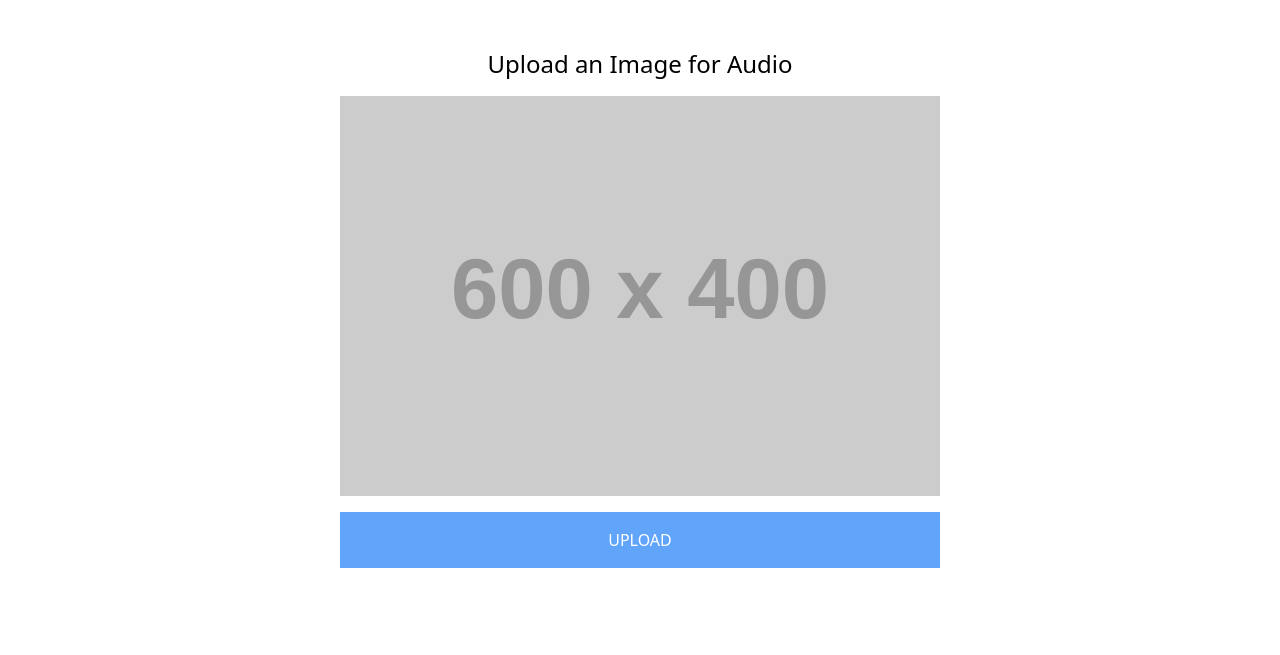
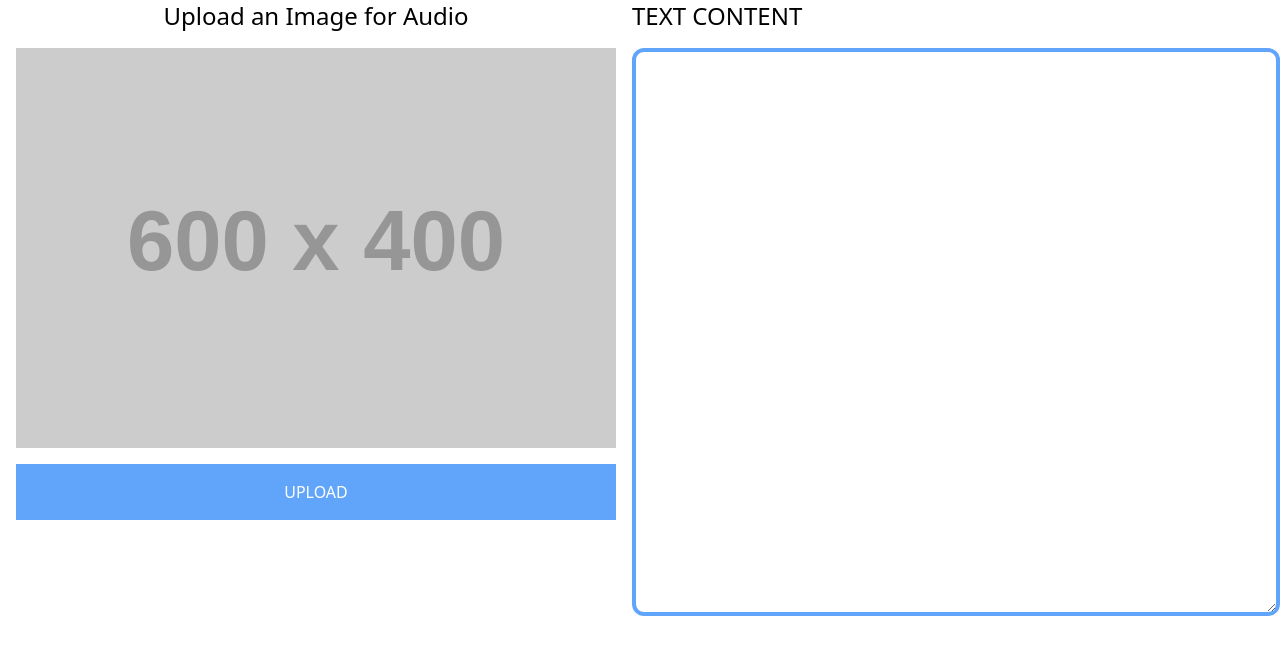
Before and after one commit to AjayiMike/image-to-ocr-to-tts, a Flask app: page / in a window 1280 px wide. Shown: the top 655 px of the page. Run offline with Flask 3, Linux system fonts and the light colour scheme; grey boxes labelled with a size stand in for pictures from a placeholder-image service; some libraries are stand-ins or nearby versions.

Commit message:
code refactor

```diff
--- a/templates/index.html
+++ b/templates/index.html
@@ -1,12 +1,10 @@
 <!DOCTYPE html>
 <html lang="">
+
 <head>
     <meta charset="UTF-8" />
     <meta name="viewport" content="width=device-width, initial-scale=1.0" />
-        <script
-            type="text/javascript"
-            src="/static/js/amplitude.js"
-        ></script>
+    <script type="text/javascript" src="/static/js/amplitude.js"></script>
     <script src="/static/js/tailwindcss-3.3.5.js"></script>
     <script src="/static/js/socket.io.min.js"></script>
     <script>
@@ -33,8 +31,8 @@
             height: 20px;
             cursor: pointer;
         }
-            div#progress-container:hover
-                input[type="range"].amplitude-song-slider::-webkit-slider-thumb {
+
+        div#progress-container:hover input[type="range"].amplitude-song-slider::-webkit-slider-thumb {
             display: block;
         }
 
@@ -55,6 +53,7 @@
         }
 
         @media all and (-ms-high-contrast: none) {
+
             div#progress-container *::-ms-backdrop,
             div#progress-container progress#song-played-progress {
                 color: #fa6733;
@@ -70,19 +69,17 @@
             }
         }
 
-            div#progress-container
-                progress#song-played-progress[value]::-webkit-progress-bar {
+        div#progress-container progress#song-played-progress[value]::-webkit-progress-bar {
             background: none;
             border-radius: 5px;
         }
 
-            div#progress-container
-                progress#song-played-progress[value]::-webkit-progress-value {
+        div#progress-container progress#song-played-progress[value]::-webkit-progress-value {
             background-color: #fa6733;
             border-radius: 5px;
         }
-            div#progress-container
-                progress#song-played-progress::-moz-progress-bar {
+
+        div#progress-container progress#song-played-progress::-moz-progress-bar {
             background: none;
             border-radius: 5px;
             background-color: #fa6733;
@@ -106,26 +103,26 @@
             border: none;
             background-color: #d7dee3;
         }
-            div#progress-container
-                progress#song-buffered-progress[value]::-webkit-progress-bar {
+
+        div#progress-container progress#song-buffered-progress[value]::-webkit-progress-bar {
             background-color: #e1e1e1;
             border-radius: 5px;
         }
 
-            div#progress-container
-                progress#song-buffered-progress[value]::-webkit-progress-value {
+        div#progress-container progress#song-buffered-progress[value]::-webkit-progress-value {
             background-color: #e1e1e1;
             border-radius: 5px;
             transition: width 0.1s ease;
         }
-            div#progress-container
-                progress#song-buffered-progress::-moz-progress-bar {
+
+        div#progress-container progress#song-buffered-progress::-moz-progress-bar {
             background: none;
             border-radius: 5px;
             background-color: #e1e1e1;
             height: 5px;
             margin-top: -2px;
         }
+
         div#progress-container progress::-ms-fill {
             border: none;
         }
@@ -136,16 +133,16 @@
                 border: none;
             }
         }
+
         @media all and (-ms-high-contrast: none) {
+
             div#progress-container *::-ms-backdrop,
-                div#white-player-center
-                    div.time-progress
-                    div#progress-container
-                    progress#song-buffered-progress {
+            div#white-player-center div.time-progress div#progress-container progress#song-buffered-progress {
                 color: #78909c;
                 border: none;
             }
         }
+
         @supports (-ms-ime-align: auto) {
             div#progress-container progress#song-buffered-progress {
                 color: #78909c;
@@ -164,12 +161,12 @@
             cursor: pointer;
             background-color: inherit;
         }
+
         div#progress-container input[type="range"]:focus {
             outline: none;
         }
 
-            div#progress-container
-                input[type="range"]::-webkit-slider-runnable-track {
+        div#progress-container input[type="range"]::-webkit-slider-runnable-track {
             width: 100%;
             height: 0px;
             cursor: pointer;
@@ -191,10 +188,11 @@
             -webkit-appearance: none;
             margin-top: -7.5px;
         }
-            div#progress-container
-                input[type="range"]:focus::-webkit-slider-runnable-track {
+
+        div#progress-container input[type="range"]:focus::-webkit-slider-runnable-track {
             background: #fa6733;
         }
+
         div#progress-container input[type="range"]::-moz-range-track {
             width: 100%;
             height: 0px;
@@ -215,6 +213,7 @@
             background: #fa6733;
             cursor: pointer;
         }
+
         div#progress-container input[type="range"]::-ms-track {
             width: 100%;
             height: 0px;
@@ -231,6 +230,7 @@
             box-shadow: 0px 0px 0px rgba(0, 0, 0, 0),
                 0px 0px 0px rgba(13, 13, 13, 0);
         }
+
         div#progress-container input[type="range"]::-ms-fill-upper {
             background: #fa6733;
             border: 0px solid #010101;
@@ -238,6 +238,7 @@
             box-shadow: 0px 0px 0px rgba(0, 0, 0, 0),
                 0px 0px 0px rgba(13, 13, 13, 0);
         }
+
         div#progress-container input[type="range"]::-ms-thumb {
             box-shadow: 0px 0px 0px #000000, 0px 0px 0px #0d0d0d;
             border: 1px solid #fa6733;
@@ -251,51 +252,52 @@
         }
 
         @media all and (-ms-high-contrast: none) {
+
             div#progress-container *::-ms-backdrop,
-                div#progress-container
-                    input[type="range"].amplitude-song-slider {
+            div#progress-container input[type="range"].amplitude-song-slider {
                 padding: 0px;
             }
+
             div#progress-container *::-ms-backdrop,
-                div#progress-container
-                    input[type="range"].amplitude-song-slider::-ms-thumb {
+            div#progress-container input[type="range"].amplitude-song-slider::-ms-thumb {
                 height: 15px;
                 width: 15px;
                 border-radius: 10px;
                 cursor: pointer;
                 margin-top: -8px;
             }
+
             div#progress-container *::-ms-backdrop,
-                div#progress-container
-                    input[type="range"].amplitude-song-slider::-ms-track {
+            div#progress-container input[type="range"].amplitude-song-slider::-ms-track {
                 border-width: 15px 0;
                 border-color: transparent;
             }
+
             div#progress-container *::-ms-backdrop,
-                div#progress-container
-                    input[type="range"].amplitude-song-slider::-ms-fill-lower {
+            div#progress-container input[type="range"].amplitude-song-slider::-ms-fill-lower {
                 background: #e1e1e1;
                 border-radius: 10px;
             }
+
             div#progress-container *::-ms-backdrop,
-                div#progress-container
-                    input[type="range"].amplitude-song-slider::-ms-fill-upper {
+            div#progress-container input[type="range"].amplitude-song-slider::-ms-fill-upper {
                 background: #e1e1e1;
                 border-radius: 10px;
             }
         }
 
         @supports (-ms-ime-align: auto) {
-                div#progress-container
-                    input[type="range"].amplitude-song-slider::-ms-thumb {
+            div#progress-container input[type="range"].amplitude-song-slider::-ms-thumb {
                 height: 15px;
                 width: 15px;
                 margin-top: 3px;
             }
         }
+
         div#progress-container input[type="range"]:focus::-ms-fill-lower {
             background: #fa6733;
         }
+
         div#progress-container input[type="range"]:focus::-ms-fill-upper {
             background: #fa6733;
         }
@@ -307,20 +309,20 @@
             cursor: pointer;
             vertical-align: middle;
         }
-            .controls-container
-                .controls-container-left-child
-                div#play-pause.amplitude-paused {
+
+        .controls-container .controls-container-left-child div#play-pause.amplitude-paused {
             background: url("/static/icons/play.svg") no-repeat;
         }
-            .controls-container
-                .controls-container-left-child
-                div#play-pause.amplitude-playing {
+
+        .controls-container .controls-container-left-child div#play-pause.amplitude-playing {
             background: url("/static/icons/pause.svg") no-repeat;
         }
+
         #progress-indicator {
             transition: all 1.4s;
             animation: blink 2s ease 0s infinite normal backwards;
         }
+
         @keyframes blink {
             0% {
                 opacity: 1;
@@ -337,128 +339,83 @@
     </style>
 </head>
 
-    <body>
+<body style="display: flex; flex-direction: row;">
     <div class="lg:content-auto flex flex-col items-center px-4">
-            <br /><br />
         <h1 class="mb-4 text-2xl">Upload an Image for Audio</h1>
         <form id="image" method="POST" enctype="multipart/form-data">
             <!-- <input id="_socket_client_id" type="text" value="" hidden> -->
-                <div
-                    class="w-full max-w-[600px] h-full max-h-[400px] overflow-hidden mb-4 relative"
-                    id="image_preview_wrapper"
-                >
-                    <img
-                        src="#"
-                        alt="your image"
-                        id="image_preview"
-                        class="w-full h-full"
-                    />
-                    <div
-                        class="w-full h-full absolute top-0 left-0 right-0 bottom-0 bg-gray-900 opacity-60 hidden"
-                        id="cancel_icon_wrapper"
-                    >
-                        <svg
-                            xmlns="http://www.w3.org/2000/svg"
-                            x="0px"
-                            y="0px"
-                            width="100"
-                            height="100"
-                            viewBox="0 0 50 50"
-                            id="cancel_icon"
-                            class="absolute top-[50%] left-[50%] translate-x-[-50%] translate-y-[-50%]"
-                        >
+            <div class="w-full max-w-[600px] h-full max-h-[400px] overflow-hidden mb-4 relative"
+                id="image_preview_wrapper">
+                <img src="/static/icons/placeholder.svg" alt="your image" id="image_preview" class="w-full h-full" />
+                <div class="w-full h-full absolute top-0 left-0 right-0 bottom-0 bg-gray-900 opacity-60 hidden"
+                    id="cancel_icon_wrapper">
+                    <svg xmlns="http://www.w3.org/2000/svg" x="0px" y="0px" width="100" height="100" viewBox="0 0 50 50"
+                        id="cancel_icon" class="absolute top-[50%] left-[50%] translate-x-[-50%] translate-y-[-50%]">
                         <path
-                                d="M 7.7070312 6.2929688 L 6.2929688 7.7070312 L 23.585938 25 L 6.2929688 42.292969 L 7.7070312 43.707031 L 25 26.414062 L 42.292969 43.707031 L 43.707031 42.292969 L 26.414062 25 L 43.707031 7.7070312 L 42.292969 6.2929688 L 25 23.585938 L 7.7070312 6.2929688 z"
-                            ></path>
+                            d="M 7.7070312 6.2929688 L 6.2929688 7.7070312 L 23.585938 25 L 6.2929688 42.292969 L 7.7070312 43.707031 L 25 26.414062 L 42.292969 43.707031 L 43.707031 42.292969 L 26.414062 25 L 43.707031 7.7070312 L 42.292969 6.2929688 L 25 23.585938 L 7.7070312 6.2929688 z">
+                        </path>
                     </svg>
                 </div>
-                    <input
-                        type="file"
-                        name="photo"
-                        accept="image/*"
-                        id="image_input"
-                        class="sr-only"
-                    />
+                <input type="file" name="photo" accept="image/*" id="image_input" class="sr-only" />
             </div>
+
+
             {% if image_task_id %}
             {% set progress_percent = 'w-[20%]' %}
-                    {% set button_value = 'Processing ... 20%'  %}
+            {% set button_value = 'Processing ... 20%' %}
             {% else %}
             {% set progress_percent = '' %}
-                    {% set button_value = 'UPLOAD'  %}
+            {% set button_value = 'UPLOAD' %}
             {% endif %}
 
             <span class="bg-blue-400 block relative">
-                    <span id="progress-indicator" class=" {{ progress_percent }} h-full bg-green-900 block absolute "></span>
-                    <input
-                        id="submit-btn"
-                        class="block bg-transparent p-4 rounded-md w-full text-white relative"
-                        type="submit"
-                        value= "{{ button_value }}"
-                    />
+                <span id="progress-indicator"
+                    class=" {{ progress_percent }} h-full bg-green-900 block absolute "></span>
+                <input id="submit-btn" class="block bg-transparent p-4 rounded-md w-full text-white relative"
+                    type="submit" value="{{ button_value }}" />
             </span>
 
         </form>
 
+        <br />
+        <br />
 
-            <!-- <p class="audio-section hidden" id="file_url">file url: {{ audio_file_url }}</p> -->
-            <p class="audio-section hidden" id="file_url"> </p>
-            <div id="audio_player"
-                class="audio-section w-full max-w-[600px] h-full max-h-[400px] overflow-hidden mb-4 relative hidden"
-            >
-                <!-- <div class="song-meta-data">
-                    <span
-                        data-amplitude-song-info="name"
-                        class="song-name"
-                    ></span>
-                    <span
-                        data-amplitude-song-info="artist"
-                        class="song-artist"
-                    ></span>
-                </div> -->
-
-                <div class="flex justify-between text-[#aaafb3] text-sm">
-                    <span class="current-time">
-                        <span class="amplitude-current-minutes"></span>:<span
-                            class="amplitude-current-seconds"
-                        ></span>
-                    </span>
-                    <span class="duration">
-                        <span class="amplitude-duration-minutes"></span>:<span
-                            class="amplitude-duration-seconds"
-                        ></span>
-                    </span>
+        <div id="audio-section" class="w-full hidden">
+            <a class="audio-section" id="file_url" download> </a>
+            <audio controls class="w-full">
+                <source id="audio_player" src="" type="audio/ogg">
+                Your browser does not support the audio tag.
+            </audio>
         </div>
 
-                <div class="time-progress">
-                    <div id="progress-container">
-                        <input type="range" class="amplitude-song-slider" />
-                        <progress
-                            id="song-played-progress"
-                            class="amplitude-song-played-progress"
-                        ></progress>
-                        <progress
-                            id="song-buffered-progress"
-                            class="amplitude-buffered-progress"
-                            value="0"
-                        ></progress>
-                    </div>
     </div>
 
-                <div class="controls-container">
-                    <div class="controls-container-left-child">
-                        <div class="amplitude-play-pause" id="play-pause"></div>
+
+    <!-- SECOND SECTION STARTS BELOW -->
+
+
+    <div class="flex-1">
+        <div class="mb-4 text-2xl flex justify-between">
+            <h2 class="">TEXT CONTENT</h2>
+            <a id="pdf_download_url" class=" italic bold text-blue-400 hidden" href="" download="extracted-audio"> (
+                Download as PDF ) </a>
         </div>
-                    <div class="controls-container-right-child"></div>
+        <textarea id="text-content"
+            class="w-full h-full rounded-xl border-4 border-blue-400 placeholder:italic focus-visible:ring focus-visible:ring-transparent"
+            name="" id="" cols="40" rows="10" readonly placeholder="Your Image Text Content Appears Here">
+        </textarea>
     </div>
-            </div>
-        </div>
+
+
+
     <script>
-            const IMAGE_TASK_ID = "{{image_task_id}}"
+        const IMAGE_TASK_ID = "{{image_task_id}}";
         const audio_file_url = "{{audio_file_url}}";
     </script>
+
+    <script src="/static/js/audio.js"></script>
     <script src="/static/js/image.js"></script>
     <script src="/static/js/sock.js"></script>
-        <script src="/static/js/audio.js"></script>
 </body>
+
 </html>
```
Lines whose indentation alone changed are shown as unchanged.
